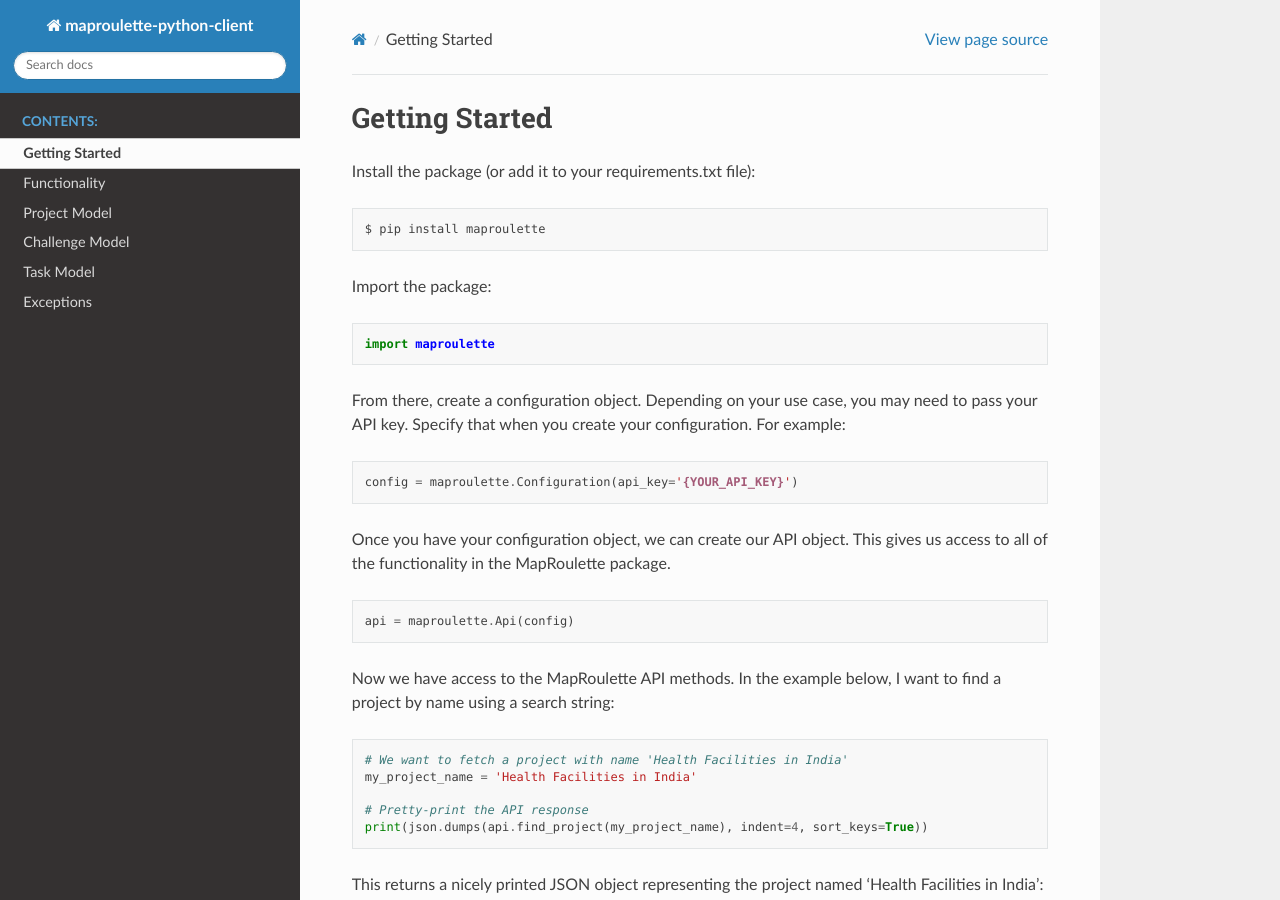
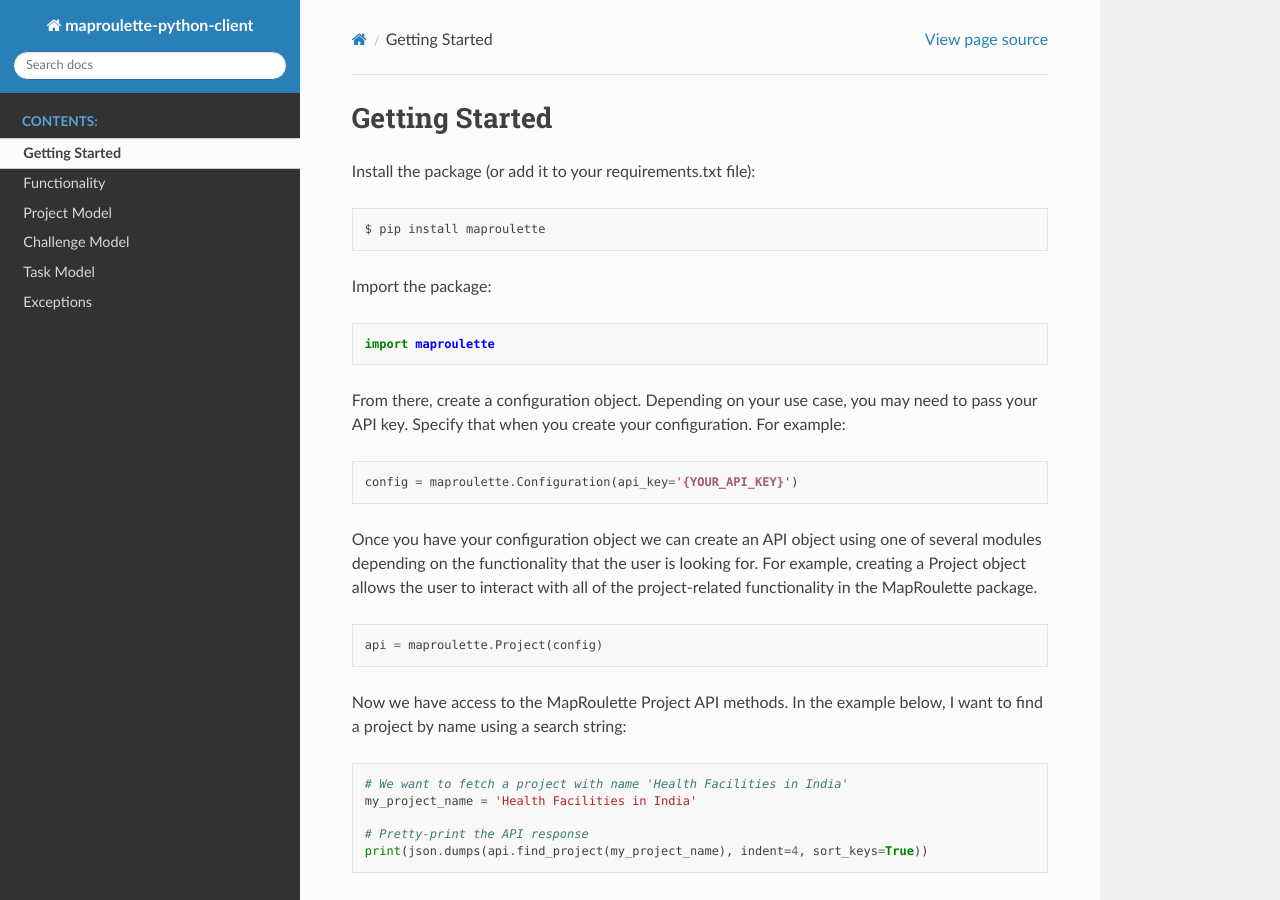
Before and after one commit to osmlab/maproulette-python-client, a Sphinx documentation site: the page built from docs/usage/getting_started.rst, in a window 1280 px wide and 900 px high. Built offline with Sphinx 7.4.7 and the Read the Docs theme 2.0.0, drawn with Linux system fonts in a browser that asks for light colours.

Commit message:
Updated getting started docs

```diff
--- a/docs/usage/getting_started.rst
+++ b/docs/usage/getting_started.rst
@@ -22,16 +22,17 @@
     config = maproulette.Configuration(api_key='{YOUR_API_KEY}')
 
 
-Once you have your configuration object, we can create our API object. This gives us access to all of the functionality
-in the MapRoulette package.
+Once you have your configuration object we can create an API object using one of several modules depending on the
+functionality that the user is looking for. For example, creating a Project object allows the user to interact with all
+of the project-related functionality in the MapRoulette package.
 
 .. code-block:: python
 
-    api = maproulette.Api(config)
+    api = maproulette.Project(config)
 
 
-Now we have access to the MapRoulette API methods. In the example below, I want to find a project by name using a search
-string:
+Now we have access to the MapRoulette Project API methods. In the example below, I want to find a project by name using
+a search string:
 
 .. code-block:: python
 
```
